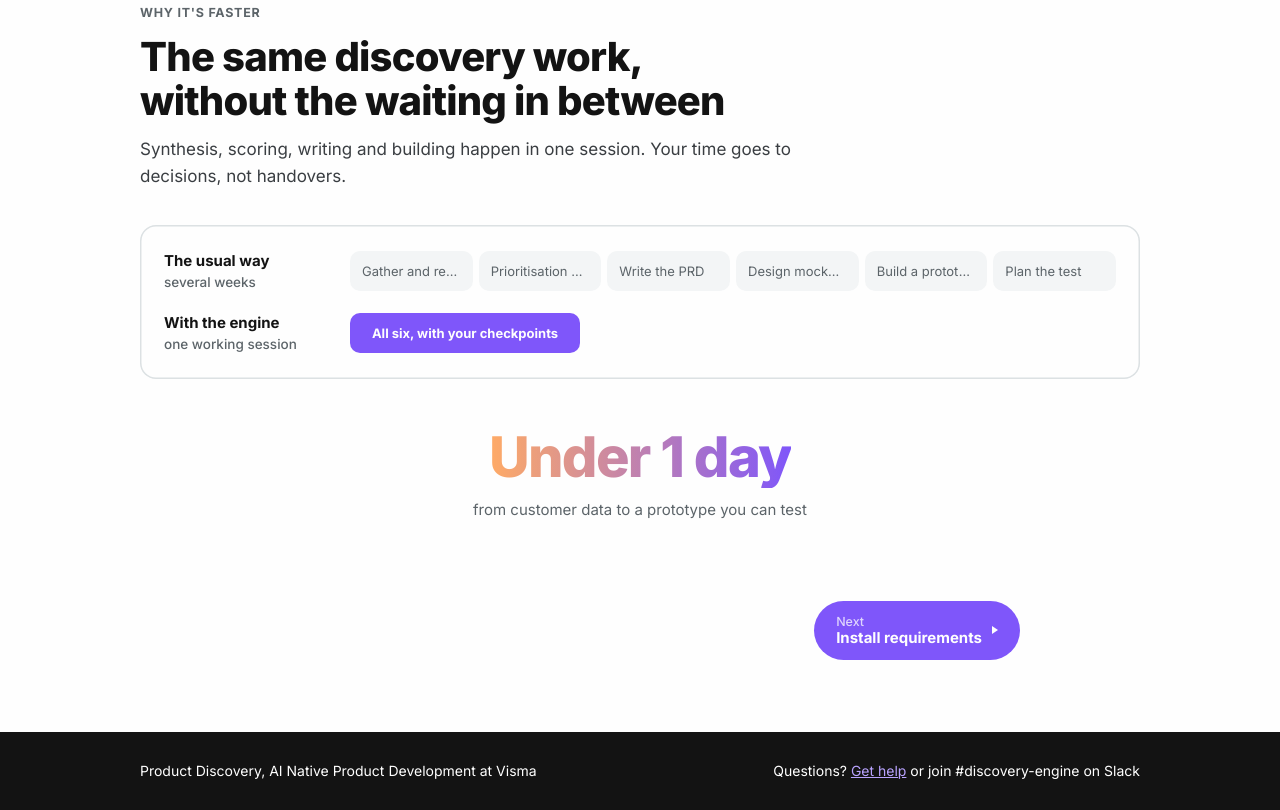
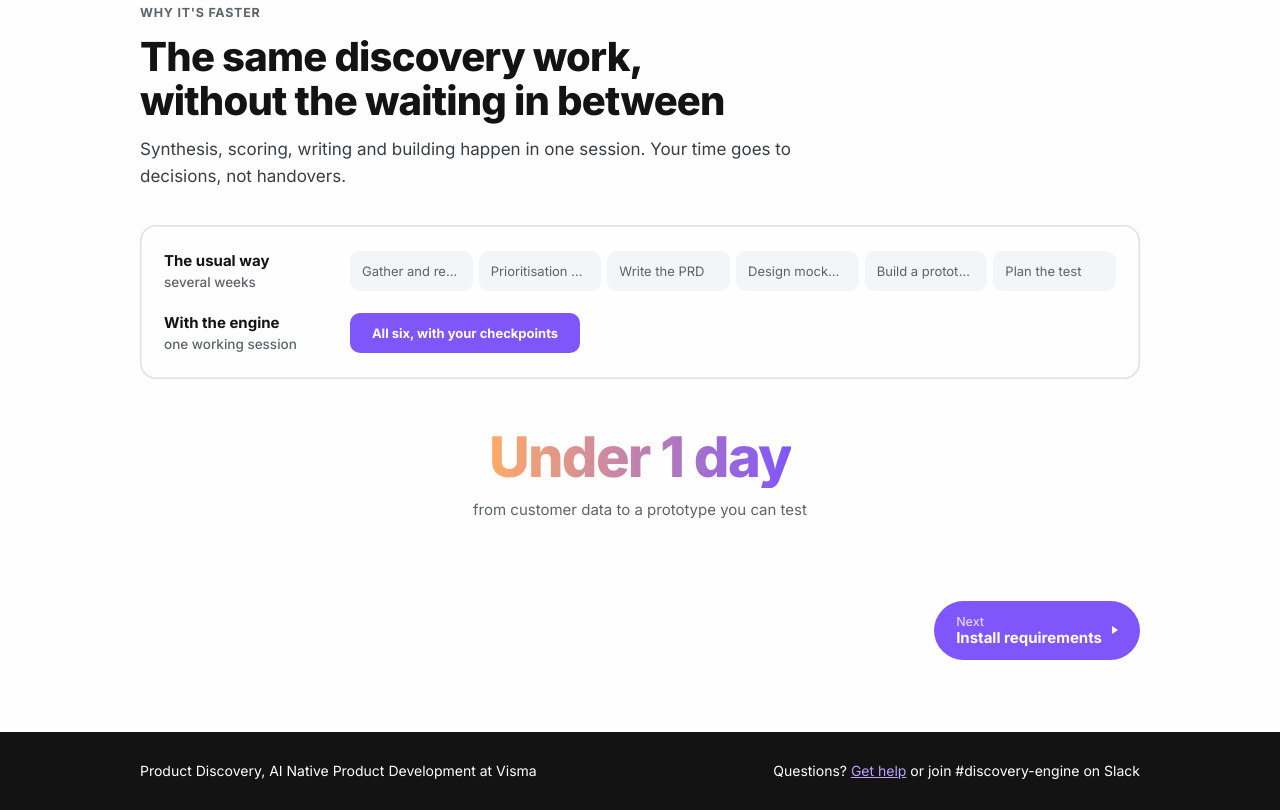
Before and after one commit to Prod-Discovery/discovery-engine-guide, a plain HTML site: page index.html in a window 1280 px wide. Shown: the part 3265-4075 px from the top of the page. Drawn offline with Linux system fonts and the light colour scheme; no server answers.

Commit message:
Align the Next pager button with the wide content column on tab 1
The pager was sized for the narrow tabs (808px); on "What it is & why"
the content column is 1000px, so Next floated short of the box above.
The pager now widens on that tab only and keeps its narrow alignment
on tabs 2-5.

Co-Authored-By: Claude Fable 5 <noreply@anthropic.com>

```diff
--- a/index.html
+++ b/index.html
@@ -349,6 +349,7 @@ section{padding:72px 24px}
 .feedback .links a:hover{box-shadow:inset 0 0 0 1.5px var(--accent)}
 
 .pager{max-width:808px;margin:0 auto;padding:8px 24px 72px;display:flex;justify-content:space-between;gap:12px;flex-wrap:wrap}
+.pager.wide{max-width:1048px}
 .pager .lbl{display:block;font-size:12.5px;font-weight:500;opacity:.75}
 .pager #next{margin-left:auto}
 .pager .btn > span:not(.tri){display:flex;flex-direction:column;align-items:flex-start;text-align:left}
@@ -893,6 +894,8 @@ footer a{color:var(--footer-link)}
       if(on){ var bar=t.parentNode; bar.scrollLeft=t.offsetLeft-(bar.clientWidth-t.offsetWidth)/2; }
     });
     var i=order.indexOf(id), prev=document.getElementById('prev'), next=document.getElementById('next');
+    // Tab 1 uses the wide 1000px column; the pager follows it so Next aligns with the box above.
+    document.querySelector('.pager').classList.toggle('wide', id==='what');
     prev.hidden=(i===0); next.hidden=(i===order.length-1);
     if(i>0){prev.href='#'+order[i-1];document.getElementById('prev-t').textContent=names[order[i-1]];}
     if(i<order.length-1){next.href='#'+order[i+1];document.getElementById('next-t').textContent=names[order[i+1]];}
```
